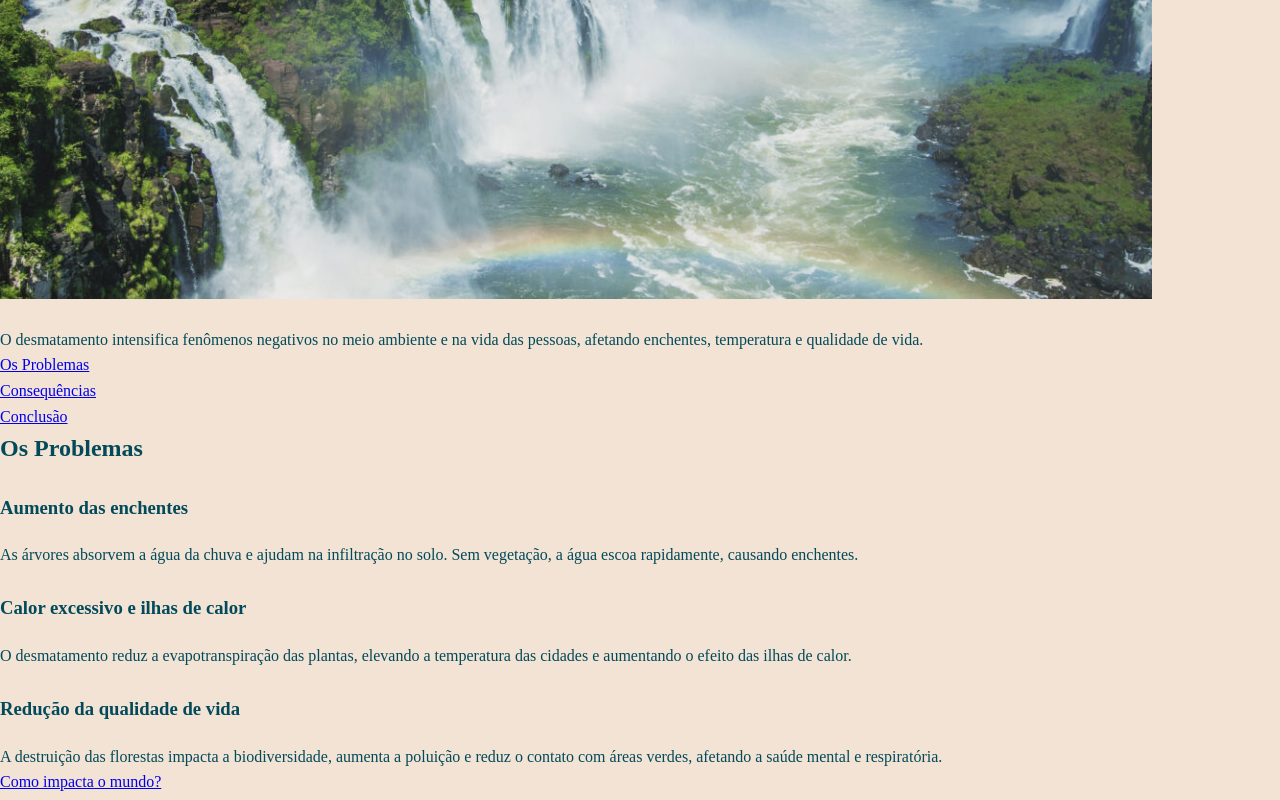
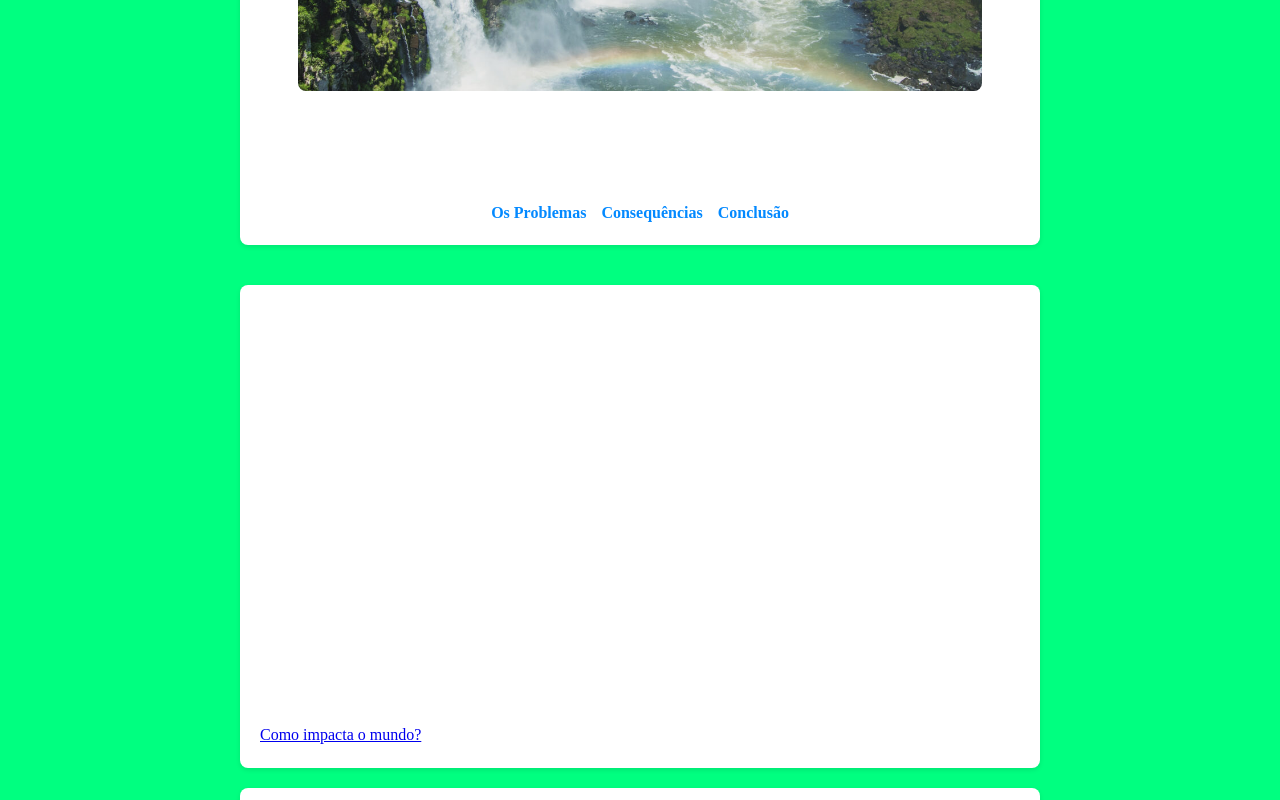
Before and after one commit to R1ck7201/Agrinho2025, a plain HTML site: page index.html in a window 1280 px wide. Shown: the part 400-1200 px from the top of the page. Drawn offline with Linux system fonts and the light colour scheme; some icons are missing; a web font is replaced by a local one.

Commit message:
Sub-Zero2

```diff
--- a/style.css
+++ b/style.css
@@ -1,21 +1,13 @@
-@import url('https://fonts.googleapis.com/css2?family=Chocolate+Classical+Sans&family=Rakkas&display=swap&#39');
-
-@media screen and (max-width: 768px) {
-    body {
-        font-size: 14px;
-    }
-}
-
-/* Variáveis */
 :root {
-    --primary-color: #026773;
-    --secondary-color: #3CA6A6;
-    --text-color: #024959;
-    --background-color: #F2E3D5;
-    --button-hover: #012E40;
+--primary-color: #0389ff;
+--secondary-color: #006868;
+--text-color: #ffffff;
+--background-color: #00ff80;
+--button-hover: #004d6b;
 --font-body: "Chocolate Classical Sans", serif;
 --font-titulo: "Rakkas", serif;
 }
+
 
 * {
 margin: 0;
@@ -24,21 +16,127 @@
 font-family: var(--font-body);
 }
 
-/* Corpo da página */
 body {
 background-color: var(--background-color);
 color: var(--text-color);
 line-height: 1.6;
+display: flex;
+flex-direction: column;
+align-items: center;
+text-align: center;
+padding: 20px;
+}
+
+
+h1, h2, h3 {
+font-family: var(--font-titulo);
 }
 
 h3 {
 margin-top: 25px;
 }
 
-p {
+
+p, ul {
 margin-top: 20px;
 }
 
+
 img {
 max-width: 90%;
+height: auto;
+border-radius: 8px;
+margin: 15px 0;
 }
+
+
+header {
+width: 100%;
+max-width: 800px;
+text-align: center;
+margin-bottom: 20px;
+padding: 20px;
+background-color: #ffffff;
+border-radius: 8px;
+box-shadow: 0 2px 5px rgba(0, 0, 0, 0.1);
+}
+
+
+nav ul {
+list-style: none;
+display: flex;
+justify-content: center;
+flex-wrap: wrap;
+gap: 15px;
+margin-top: 15px;
+padding-left: 0;
+}
+
+nav a {
+text-decoration: none;
+color: var(--primary-color);
+font-weight: bold;
+}
+
+nav a:hover {
+color: var(--button-hover);
+text-decoration: underline;
+}
+
+main {
+max-width: 800px;
+width: 100%;
+}
+
+
+.conteudo {
+background-color: white;
+padding: 20px;
+margin: 20px 0;
+border-radius: 8px;
+box-shadow: 0 2px 5px rgba(0,0,0,0.1);
+text-align: left;
+}
+
+
+.cta-button {
+display: inline-block;
+margin-top: 20px;
+padding: 10px 15px;
+background-color: var(--primary-color);
+color: white;
+text-decoration: none;
+border-radius: 5px;
+transition: background-color 0.3s ease;
+}
+
+.cta-button:hover {
+background-color: var(--button-hover);
+}
+
+
+footer {
+text-align: center;
+padding: 20px;
+color: var(--text-color);
+}
+
+
+@media screen and (max-width: 768px) {
+body {
+font-size: 14px;
+}
+
+main, .conteudo, section, article, ul, p, h2, h3 {
+text-align: center;
+}
+
+nav ul {
+flex-direction: column;
+align-items: center;
+}
+
+iframe, img {
+width: 100%;
+}
+}
```
Lines whose indentation alone changed are shown as unchanged.
